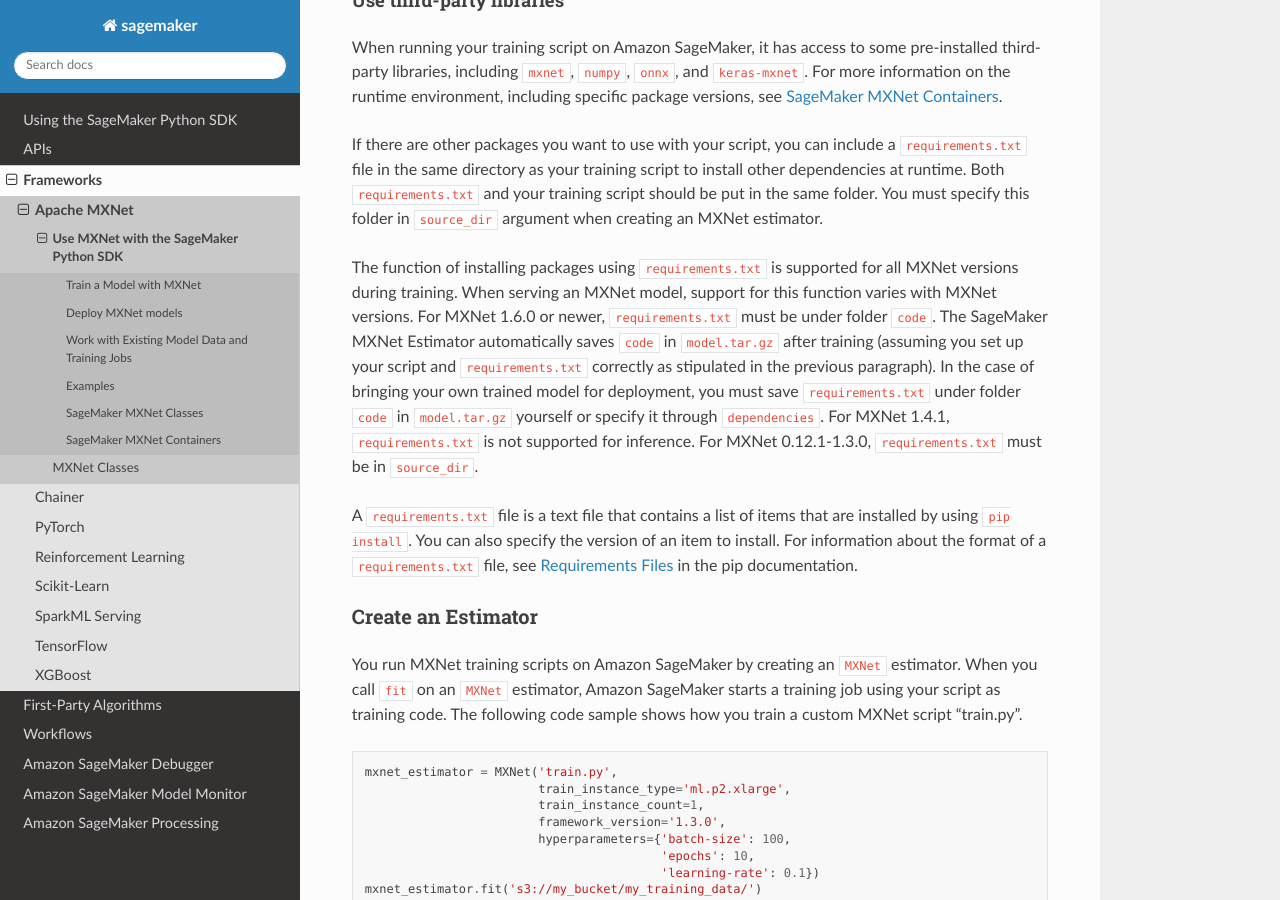
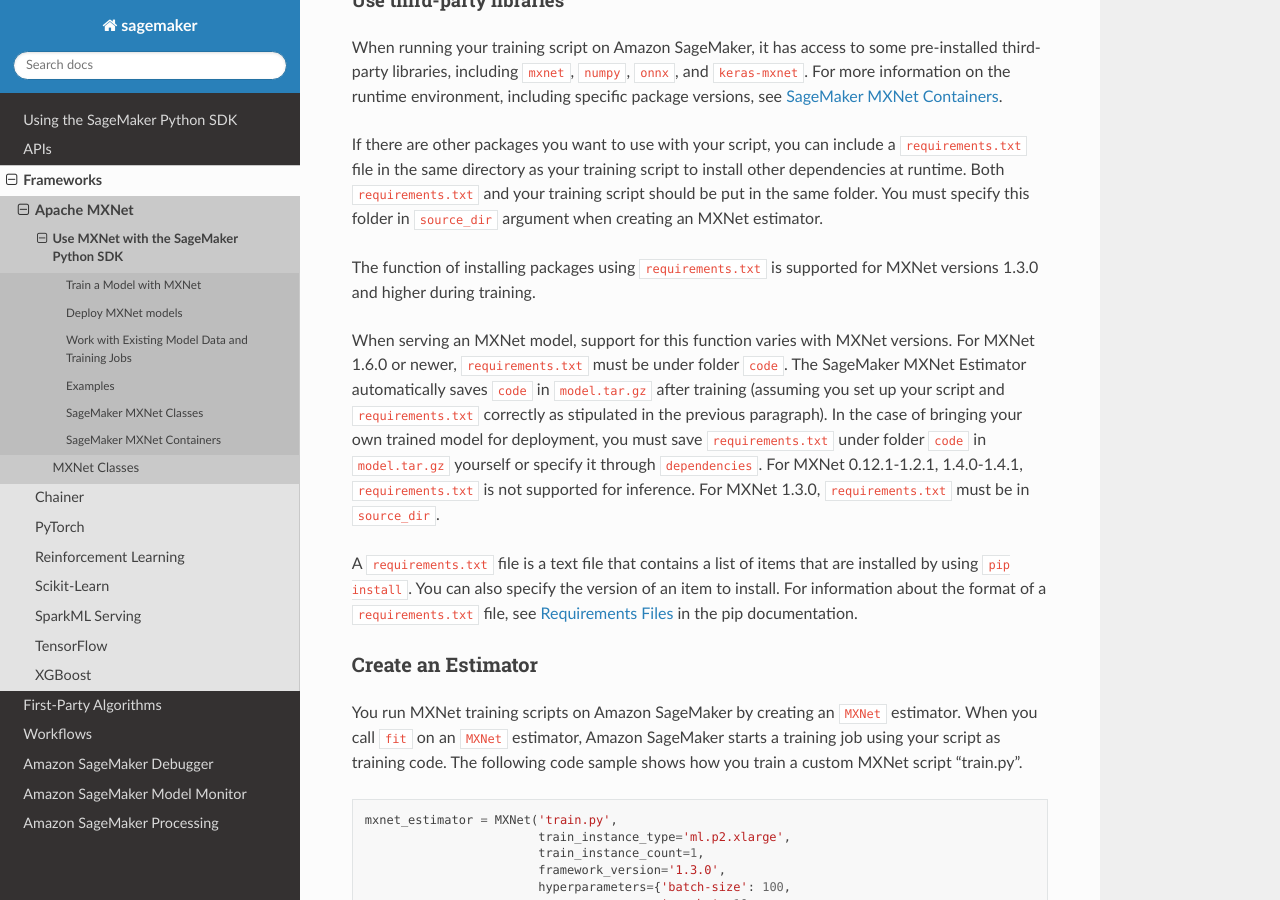
Before and after one commit to Evan-W-ang/sagemaker-python-sdk, a Sphinx documentation site: the page built from doc/frameworks/mxnet/using_mxnet.rst, in a window 1280 px wide and 900 px high, scrolled down 7849 px. Built offline with Sphinx 7.4.7 and the Read the Docs theme 2.0.0, drawn with Linux system fonts in a browser that asks for light colours.

Commit message:
doc: fix MXNet version info for requirements.txt support (#1715)

```diff
--- a/doc/frameworks/mxnet/using_mxnet.rst
+++ b/doc/frameworks/mxnet/using_mxnet.rst
@@ -321,13 +321,14 @@ If there are other packages you want to use with your script, you can include a
 Both ``requirements.txt`` and your training script should be put in the same folder.
 You must specify this folder in ``source_dir`` argument when creating an MXNet estimator.
 
-The function of installing packages using ``requirements.txt`` is supported for all MXNet versions during training.
+The function of installing packages using ``requirements.txt`` is supported for MXNet versions 1.3.0 and higher during training.
+
 When serving an MXNet model, support for this function varies with MXNet versions.
 For MXNet 1.6.0 or newer, ``requirements.txt`` must be under folder ``code``.
 The SageMaker MXNet Estimator automatically saves ``code`` in ``model.tar.gz`` after training (assuming you set up your script and ``requirements.txt`` correctly as stipulated in the previous paragraph).
 In the case of bringing your own trained model for deployment, you must save ``requirements.txt`` under folder ``code`` in ``model.tar.gz`` yourself or specify it through ``dependencies``.
-For MXNet 1.4.1, ``requirements.txt`` is not supported for inference.
-For MXNet 0.12.1-1.3.0, ``requirements.txt`` must be in ``source_dir``.
+For MXNet 0.12.1-1.2.1, 1.4.0-1.4.1, ``requirements.txt`` is not supported for inference.
+For MXNet 1.3.0, ``requirements.txt`` must be in ``source_dir``.
 
 A ``requirements.txt`` file is a text file that contains a list of items that are installed by using ``pip install``.
 You can also specify the version of an item to install.
```
